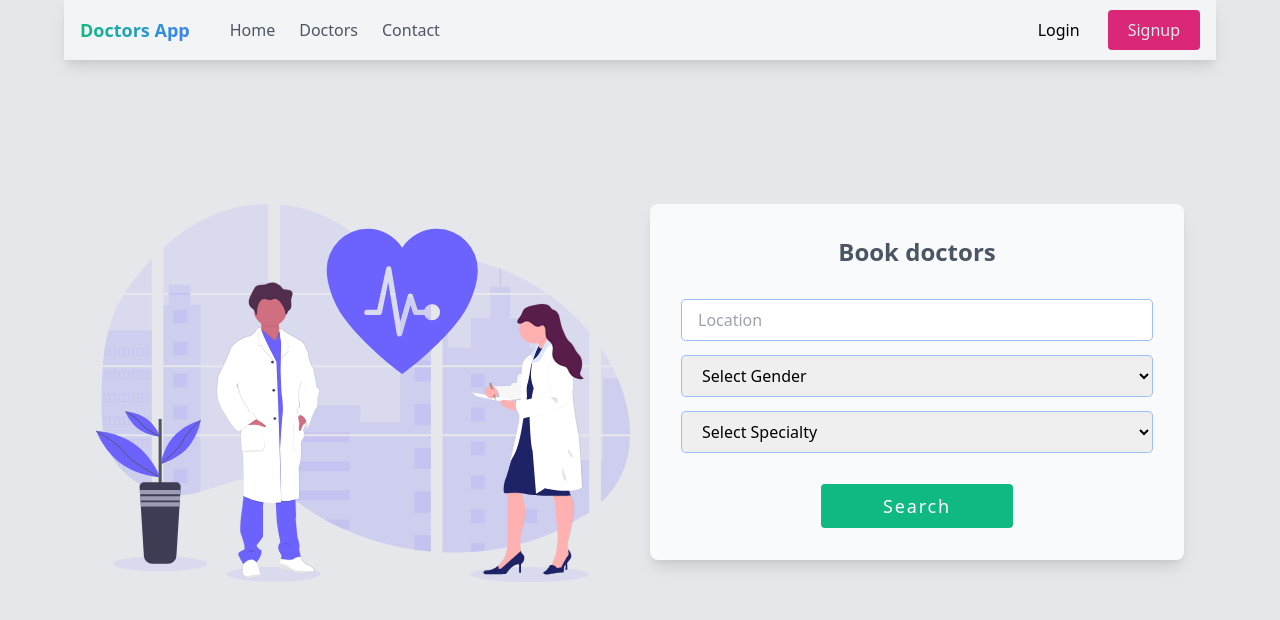
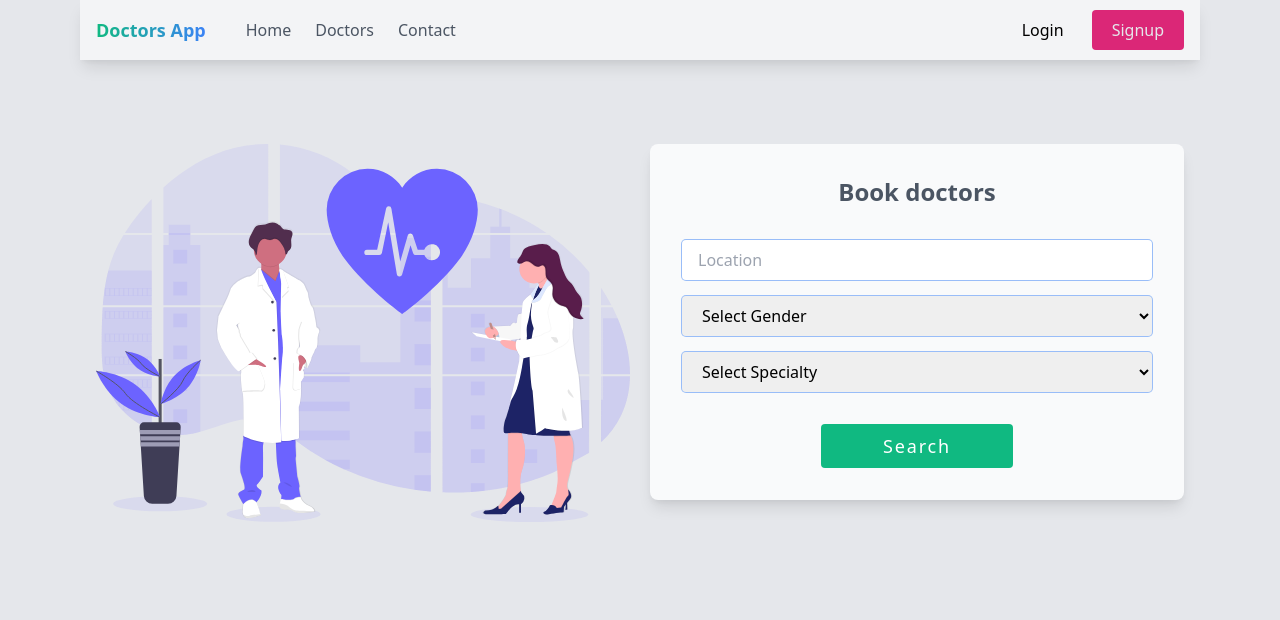
Before and after one commit to tiigsi-bootcamp/doctors-app, a Vue app: page / in a window 1280 px wide. Shown: the top 620 px of the page. Built offline with nearby package versions, Linux system fonts and the light colour scheme.

Commit message:
made the navbar  fixed at the top

```diff
--- a/src/App.vue
+++ b/src/App.vue
@@ -20,6 +20,7 @@ const handleSearch = () => {
     class="bg-gray-500 h-screen w-screen fixed md:hidden bg-opacity-25"
   ></div>
 
+ <div class="fixed w-full md:px-20">
   <nav class="max-w-6xl mx-auto bg-gray-100 shadow-lg">
     <div class="flex justify-between items-center px-4">
       <div class="flex space-x-8">
@@ -102,6 +103,7 @@ const handleSearch = () => {
       </div>
     </div>
   </nav>
+  </div>
 
   <div class="flex md:space-x-5 h-screen px-4 md:px-24 py-36">
     <div class="hidden md:block flex-1">
```
